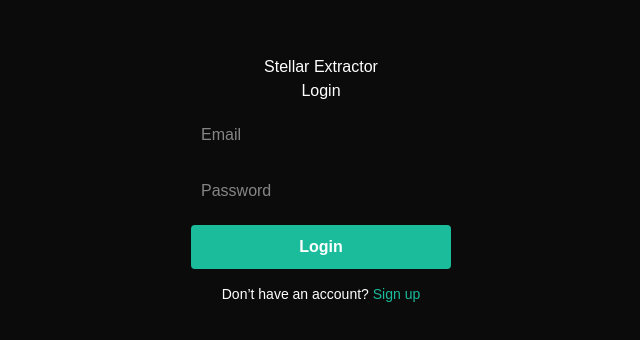
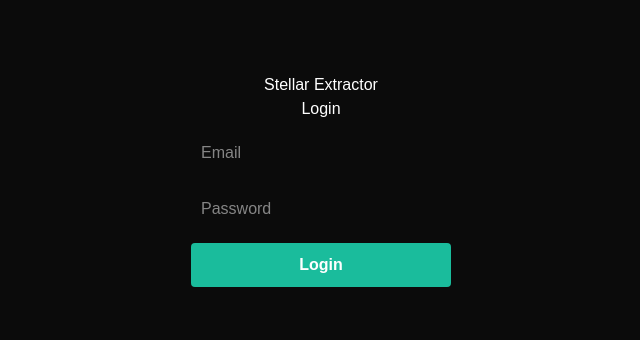
Before and after one commit to DDurdey/stellar-extractor, a Next.js app: page /login in a window 1280 px wide. Shown: the part 220-560 px from the top of the page, without its empty margins (319-959 px from the left). Built offline with nearby package versions, Linux system fonts and the light colour scheme; no server answers.

Commit message:
STILL TRYING, hopefully this build works in vercel

```diff
--- a/src/app/login/page.js
+++ b/src/app/login/page.js
@@ -3,7 +3,9 @@ export const dynamic = "force-dynamic";
 "use client";
 
 import { useState } from "react";
+import { signInWithEmailAndPassword } from "firebase/auth";
 import { useRouter } from "next/navigation";
+import { getFirebaseAuth } from "@/lib/firebase";
 
 export default function LoginPage() {
     const router = useRouter();
@@ -18,14 +20,18 @@ export default function LoginPage() {
         setError("");
         setLoading(true);
 
+        const auth = getFirebaseAuth();
+        if (!auth) {
+            setError("Auth not available");
+            setLoading(false);
+            return;
+        }
+
         try {
-            const { auth } = await import("@/lib/firebase");
-            const { signInWithEmailAndPassword } = await import("firebase/auth");
-
             await signInWithEmailAndPassword(auth, email, password);
             router.push("/");
         } catch (err) {
-            setError(err.message ?? "Login failed");
+            setError(err.message);
             setLoading(false);
         }
     }
@@ -60,13 +66,6 @@ export default function LoginPage() {
             </form>
 
             {error && <p style={styles.error}>{error}</p>}
-
-            <p style={styles.footer}>
-                Don’t have an account?{" "}
-                <a href="/signup" style={styles.link}>
-                    Sign up
-                </a>
-            </p>
         </div>
     );
 }
@@ -109,12 +108,4 @@ const styles = {
         maxWidth: "260px",
         textAlign: "center",
     },
-    footer: {
-        marginTop: "15px",
-        fontSize: "14px",
-    },
-    link: {
-        color: "#1abc9c",
-        textDecoration: "none",
-    },
 };
--- a/src/app/page.js
+++ b/src/app/page.js
@@ -6,10 +6,9 @@ import { useRouter } from "next/navigation";
 import { onAuthStateChanged, signOut } from "firebase/auth";
 import { doc, getDoc, setDoc } from "firebase/firestore";
 
-import { getFirebaseAuth, getFirebaseDB } from "@/lib/firebase";
+import { getFirebaseAuth } from "@/lib/firebase";
 
 const auth = getFirebaseAuth();
-const db = getFirebaseDB();
 
 export default function Home() {
   const router = useRouter();
--- a/src/lib/auth.services.js
+++ b/src/lib/auth.services.js
@@ -1,23 +1,16 @@
-import {
-    createUserWithEmailAndPassword,
-    signInWithEmailAndPassword,
-    sendPasswordResetEmail,
-    signOut
-} from "firebase/auth";
-import { auth } from "./firebase";
+import { signInWithEmailAndPassword, signOut } from "firebase/auth";
+import { getFirebaseAuth } from "@/lib/firebase";
 
-export function signup(email, password) {
-    return createUserWithEmailAndPassword(auth, email, password);
-}
+export async function login(email, password) {
+    const auth = getFirebaseAuth();
+    if (!auth) throw new Error("Auth not available");
 
-export function login(email, password) {
     return signInWithEmailAndPassword(auth, email, password);
 }
 
-export function logout() {
+export async function logout() {
+    const auth = getFirebaseAuth();
+    if (!auth) return;
+
     return signOut(auth);
 }
-
-export function resetPassword(email) {
-    return sendPasswordResetEmail(auth, email);
-}
--- a/src/lib/firebase.js
+++ b/src/lib/firebase.js
@@ -19,9 +19,11 @@ function getFirebaseApp() {
 }
 
 export function getFirebaseAuth() {
+    if (typeof window === "undefined") return null;
     return getAuth(getFirebaseApp());
 }
 
-export function getFirebaseDB() {
+export function getFirebaseDb() {
+    if (typeof window === "undefined") return null;
     return getFirestore(getFirebaseApp());
 }
```
